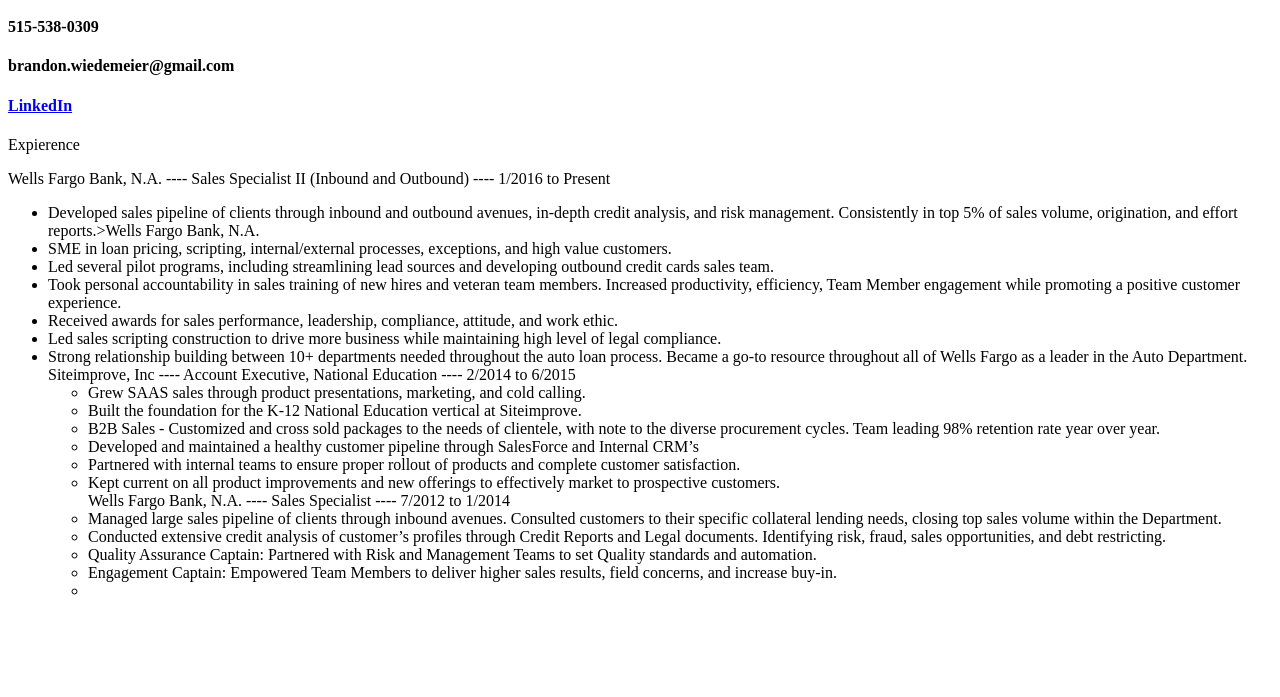
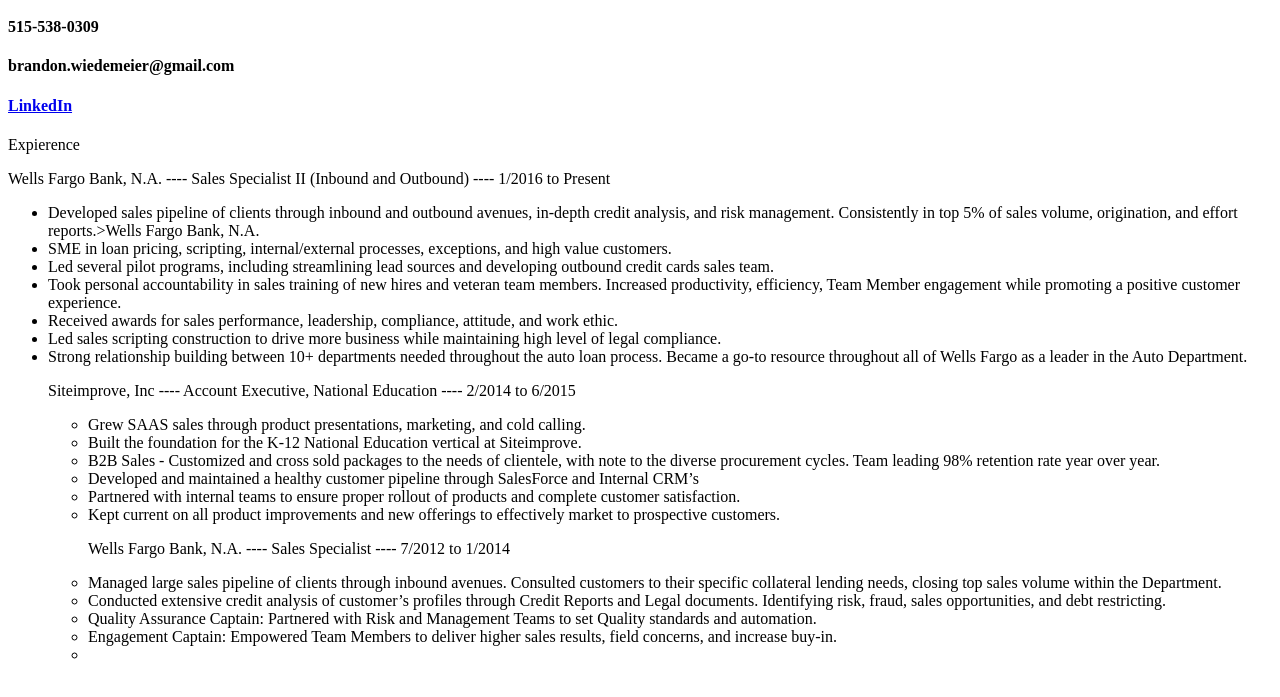
Before and after one commit to wiedemeierb/wiedemeier.github.io, a plain HTML site: page index.html in a window 1280 px wide. Shown: the part 101-798 px from the top of the page. Drawn offline with Linux system fonts and the light colour scheme.

Commit message:
Update index.html

```diff
--- a/index.html
+++ b/index.html
@@ -30,7 +30,7 @@
 resource throughout all of Wells Fargo as a leader in the Auto Department.</li>
       </u1>
 
-  <p1> Siteimprove, Inc ---- Account Executive, National Education ---- 2/2014 to 6/2015 </p1>
+  <p> Siteimprove, Inc ---- Account Executive, National Education ---- 2/2014 to 6/2015 </p>
     <ul>
     <li>Grew SAAS sales through product presentations, marketing, and cold calling.</li>
     <li>Built the foundation for the K-12 National Education vertical at Siteimprove.</li>
@@ -40,7 +40,7 @@
     <li>Partnered with internal teams to ensure proper rollout of products and complete customer satisfaction.</li>
     <li>Kept current on all product improvements and new offerings to effectively market to prospective customers.</li>
       </u1>
-  <p2> Wells Fargo Bank, N.A. ---- Sales Specialist ---- 7/2012 to 1/2014</p2>
+  <p> Wells Fargo Bank, N.A. ---- Sales Specialist ---- 7/2012 to 1/2014</p>
     <u1>
       <li>Managed large sales pipeline of clients through inbound avenues. Consulted customers to their specific collateral
         lending needs, closing top sales volume within the Department.</li>
```
